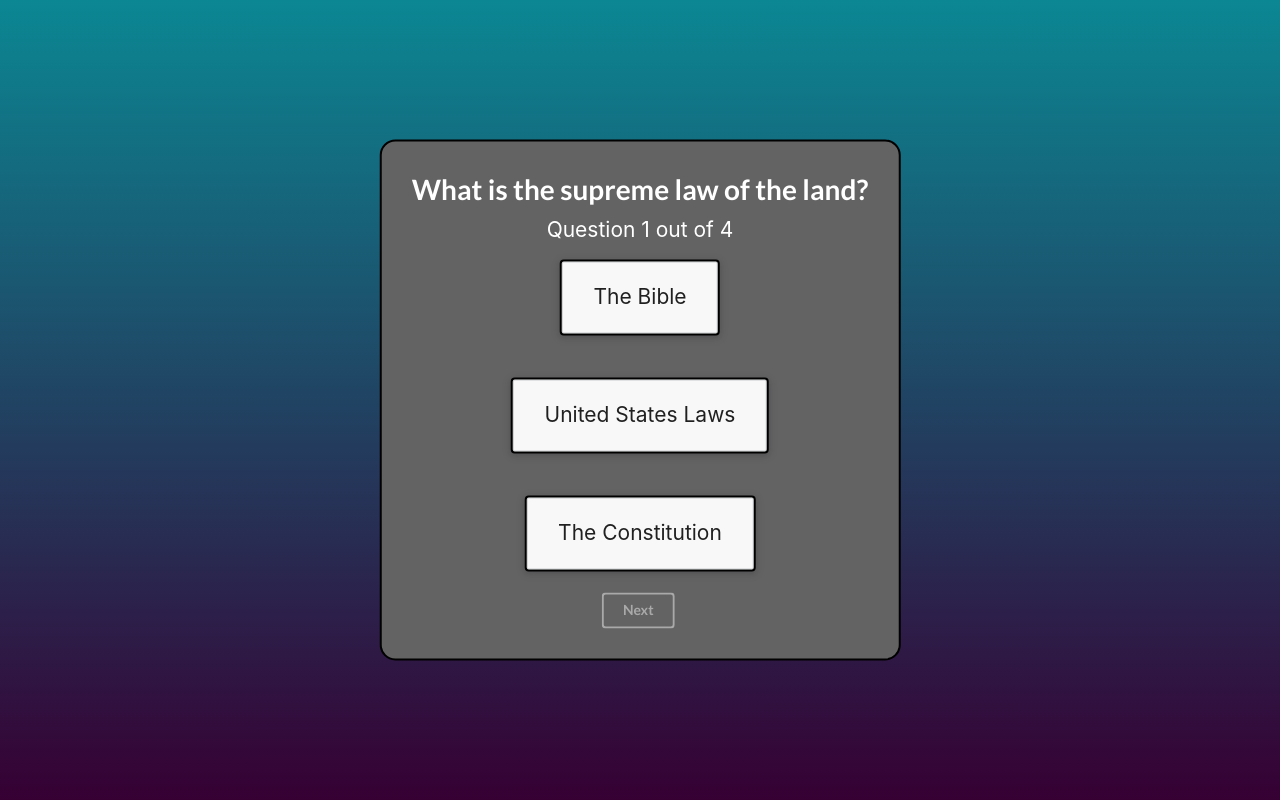
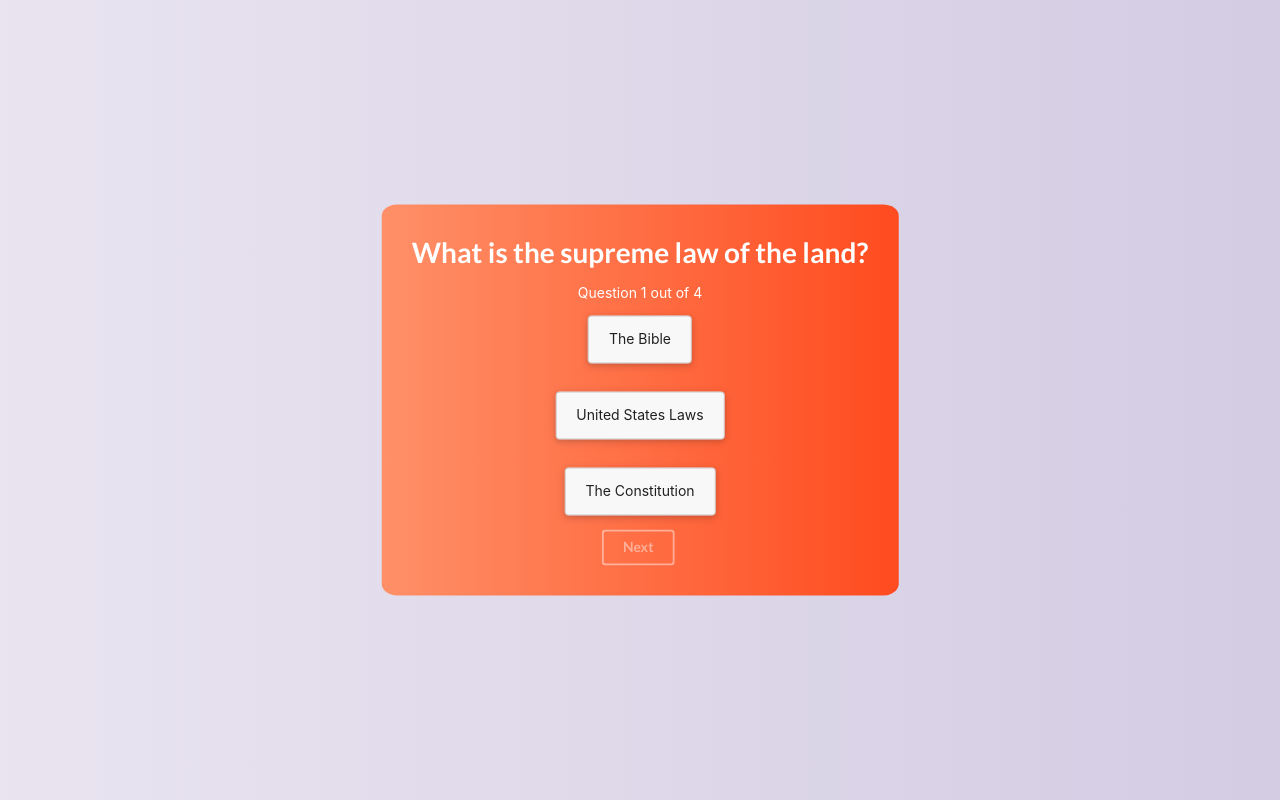
Before and after one commit to fernandamarr/civic-test-prep, a React (Create React App) app: page / in a window 1280 px wide. Built offline with nearby package versions, Linux system fonts and the light colour scheme.

Commit message:
adds minor changes to styling

```diff
--- a/src/assets/style.css
+++ b/src/assets/style.css
@@ -4,30 +4,27 @@
   flex-direction: column;
   align-items: center;
   justify-content: center;
-  font-size: calc(5px + 2vmin);
+  font-size: calc(2px + 1.5vmin);
 }
 
 body {
   font-family: -apple-system, BlinkMacSystemFont, 'Segoe UI', Roboto, Oxygen, Ubuntu, Cantarell, 'Open Sans', 'Helvetica Neue', sans-serif;
   font-size: 12px;
   color: black;
-  background: #360033;  /* fallback for old browsers */
-  background: -webkit-linear-gradient(to bottom, #0b8793, #360033);  /* Chrome 10-25, Safari 5.1-6 */
-  background: linear-gradient(to bottom, #0b8793, #360033); /* W3C, IE 10+/ Edge, Firefox 16+, Chrome 26+, Opera 12+, Safari 7+ */
+  background: #D3CCE3;  /* fallback for old browsers */
+  background: -webkit-linear-gradient(to right, #E9E4F0, #D3CCE3);  /* Chrome 10-25, Safari 5.1-6 */
+  background: linear-gradient(to right, #E9E4F0, #D3CCE3); /* W3C, IE 10+/ Edge, Firefox 16+, Chrome 26+, Opera 12+, Safari 7+ */
 
 }
 
 .selected, .options:hover{
-  color: white !important;
-  background: #360033;  /* fallback for old browsers */
-  background: -webkit-linear-gradient(to top, #0b8793, #360033);  /* Chrome 10-25, Safari 5.1-6 */
-  background: linear-gradient(to top, #0b8793, #360033) /* W3C, IE 10+/ Edge, Firefox 16+, Chrome 26+, Opera 12+, Safari 7+ */
+  color: black !important;
+  background: #81d7ff  /* fallback for old browsers */
   !important;
 }
 
 .options {
   transition: all 0.5s ease 0s;
-  border: 2px solid #000;
   border-radius: 3%;;
   cursor: pointer;
 }
@@ -38,10 +35,11 @@ ul {
 
 .quiz {
   color: rgb(255, 255, 255);
-  border: 2px solid black;
   border-radius: 3%;;
-  background: rgb(99, 99, 99);
-  padding: 30px;
+  background: #ff4b1f;  /* fallback for old browsers */
+  background: -webkit-linear-gradient(to right, #ff9068, #ff4b1f);  /* Chrome 10-25, Safari 5.1-6 */
+  background: linear-gradient(to right, #ff9068, #ff4b1f); /* W3C, IE 10+/ Edge, Firefox 16+, Chrome 26+, Opera 12+, Safari 7+ */
+    padding: 30px;
   position: fixed;
   top: 50%;
   left: 50%;
```
